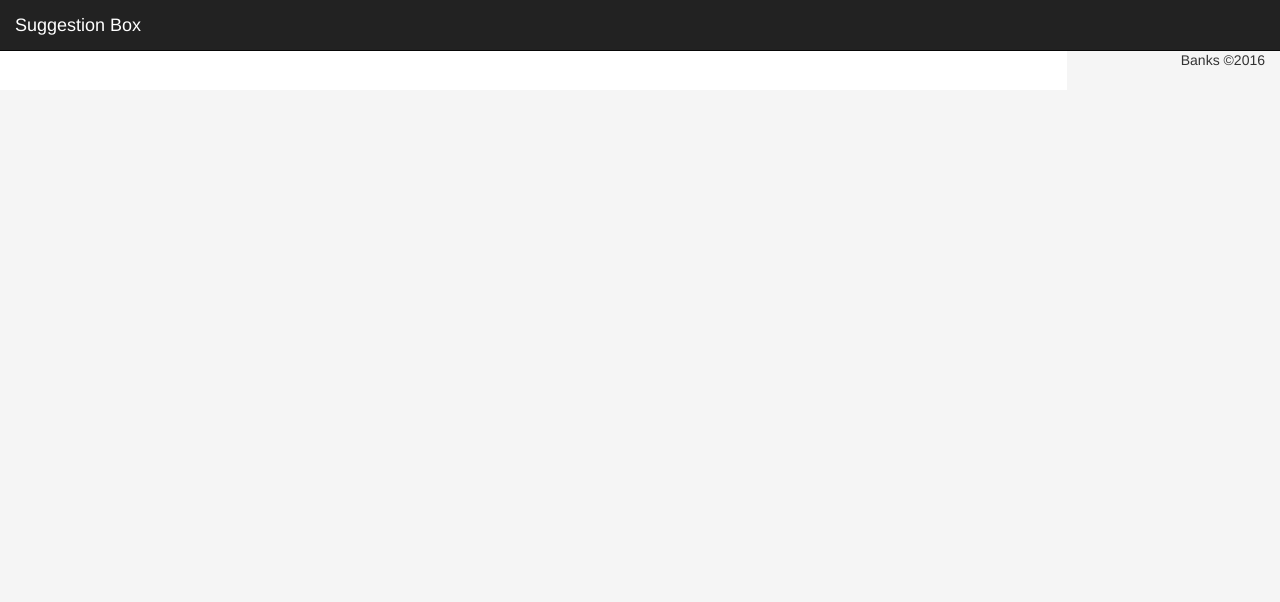
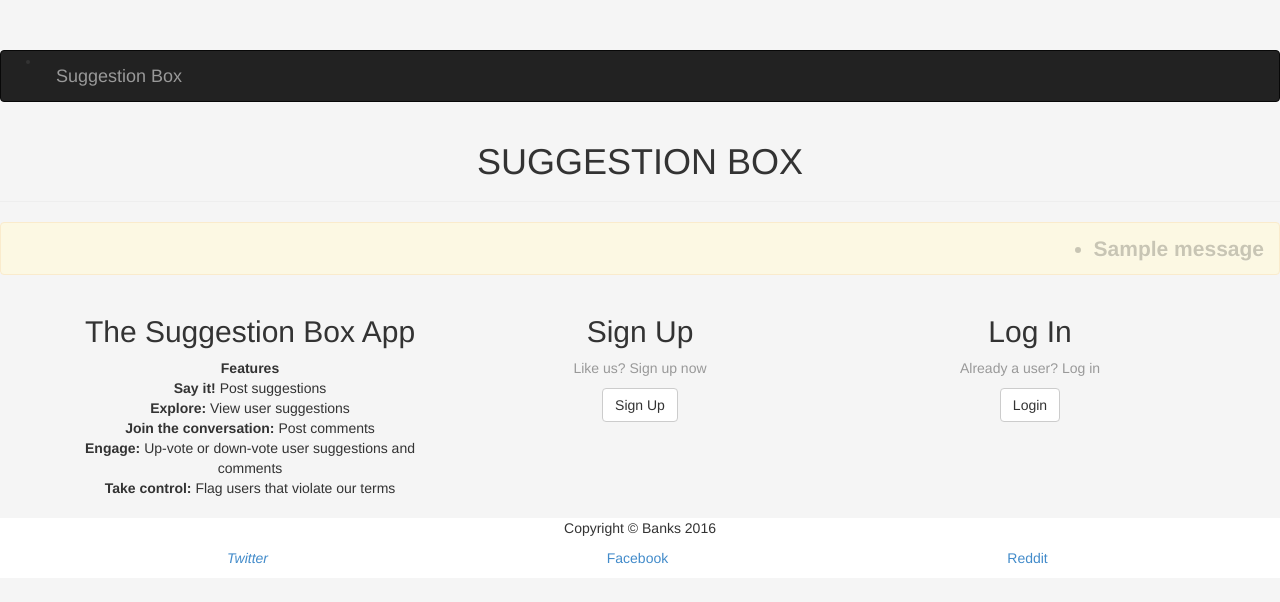
Before and after one commit to BMwenda/bc-8-suggestion-box, a Flask app: page / in a window 1280 px wide. Shown: the top 602 px of the page. Run offline with Flask 2, Linux system fonts and the light colour scheme; one stand-in notice (Sample message) is shown; some libraries are stand-ins or nearby versions.

Commit message:
Mofified page design

```diff
--- a/templates/base.html
+++ b/templates/base.html
@@ -1,46 +1,118 @@
 <!DOCTYPE html>
+
 <html lang="en">
   <head>
     <meta http-equiv="content-type" content="text/html; charset=UTF-8">
     <meta charset="utf-8">
-    <title>Suggestion box</title>
-    <meta name="generator" content="Bootply" />
     <meta name="viewport" content="width=device-width, initial-scale=1, maximum-scale=1">
-
     <link href="{{ url_for('static', filename='css/bootstrap.min.css') }}" rel="stylesheet">
     <link href="{{ url_for('static', filename='css/styles.css') }}" rel="stylesheet">
     <script src="{{ url_for('static', filename='js/jquery-2.2.3.js') }}"></script>
     <script src="{{ url_for('static', filename='js/bootstrap.min.js') }}"></script>
     <script src="{{ url_for('static', filename='js/scripts.js') }}"></script>
+    <title>Suggestion box</title>
   </head>
 
   <body>
+  {% block navbar %}
+    <nav class="navbar navbar-inverse" role="navigation"
+            <div class="navbar-header">
+              <ul>
+                <li><a class="navbar-brand" href="">Suggestion Box</a></li>
+              </ul>
+          </div>
+    </nav>
+    {% endblock %}
+    <!-- carousel to go here -->
+    {% block header%}
+      <header>
+        <div class="text-center page-header">
+          <h1>SUGGESTION BOX</h1>
+        </div>
+      </header>
+      {% endblock %}
 
-    <nav class="navbar navbar-inverse navbar-fixed-top" role="navigation">
+      <div class="container-fluid alert alert-warning">
+        <!-- Enable flashed messages for display -->
+        {% with messages = get_flashed_messages() %}
+          {% if messages %}
+            <ul class="close" data-dismiss="alert">
+              {% for message in messages %}
+              <li>{{ message }}</li>
+              {% endfor %}
+            </ul>
+          {% endif %}
+        {% endwith %}
+      </div>
 
-          <div class="container-fluid">
-
-            <div class="navbar-header">
-
-              <a class="navbar-brand" href="">Suggestion Box</a>
-
+      {% block page_content %}
+      <main>
+        <section>
+          <div class="container">
+            <div class="row">
+              <div class="col-lg-4 text-center">
+                <h2 class="section-heading">The Suggestion Box App</h2>
+                      <dl class="section-subheading">
+                        <dt>Features</dt>
+                          <dd><b>Say it!  </b>Post suggestions</dd>
+                          <dd><b>Explore:  </b>View user suggestions</dd>
+                          <dd><b>Join the conversation: </b> Post comments</dd>
+                          <dd><b>Engage: </b>  Up-vote or down-vote user suggestions and comments</dd>
+                          <dd><b>Take control: </b>Flag users that violate our terms</dd>
+                      </dl>
+                </div>
+                <div class="col-lg-4 text-center">
+                <h2 class="section-heading">Sign Up</h2>
+                      <p class="section-subheading text-muted">
+                        Like us? Sign up now
+                      </p>
+                      <a class=" btn btn-default" href="{{ url_for('register') }}">Sign Up</a>
+                      <!--Sign up form to go here-->
+                </div>
+                <div class="col-lg-4 text-center">
+                <h2 class="section-heading">Log In</h2>
+                      <p class="section-subheading text-muted">
+                        Already a user? Log in
+                      </p>
+                      <a class="btn btn-default" href="{{ url_for('login') }}">Login</a>
+                      <!--Log in form to go here-->
+                </div>
             </div>
-
           </div>
-
-    </nav>
-
-        <div class="col-sm-9 col-md-10 main">
-
-          {% block page_content %}
-          {% endblock page_content %}
-
-        </div>
-
+        </section>
+      </main>
+      {% endblock %}
   </body>
 
+  {% block footer %}
   <footer>
-    <p class="pull-right">Banks ©2016</p>
+    <div class="container">
+      <div class="row">
+        <div class="col-md-12 text-center">
+          <span class="copyright">Copyright &copy; Banks 2016</p>
+        </div>
+      </div>
+    </div>
+    <!--Social media buttons-->
+    <div class="container">
+      <div class="row">
+        <div class="col-md-4 text-center">
+          <ul class="social-buttons list-inline">
+            <li><a href="http://twitter.com/Bonny_Banks"><i class="fa fa-twitter">Twitter</i></a></li>
+          </ul>
+        </div>
+        <div class="col-md-4 text-center">
+          <ul class="social-buttons list-inline">
+            <li><a href="#"><i class="fa fa-facebook"></i>Facebook</a></li>
+          </ul>
+        </div>
+        <div class="col-md-4 text-center">
+          <ul class="social-buttons list-inline">
+            <li><a href="#"><i class="fa fa-reddit"></i>Reddit</a></li>
+          </ul>
+        </div>
+      </div>
+    </div>
   </footer>
-
+  {% endblock %}
 </html>
```
Also changed, not shown: templates/comment.html (+14 -5 lines), templates/index.html (+7 -6 lines), templates/login.html (+14 -20 lines), templates/register.html (+17 -10 lines), templates/suggest.html (+11 -2 lines), templates/user_comments.html (+8 -1 lines), templates/view_all_suggestions.html (+27 -4 lines).
